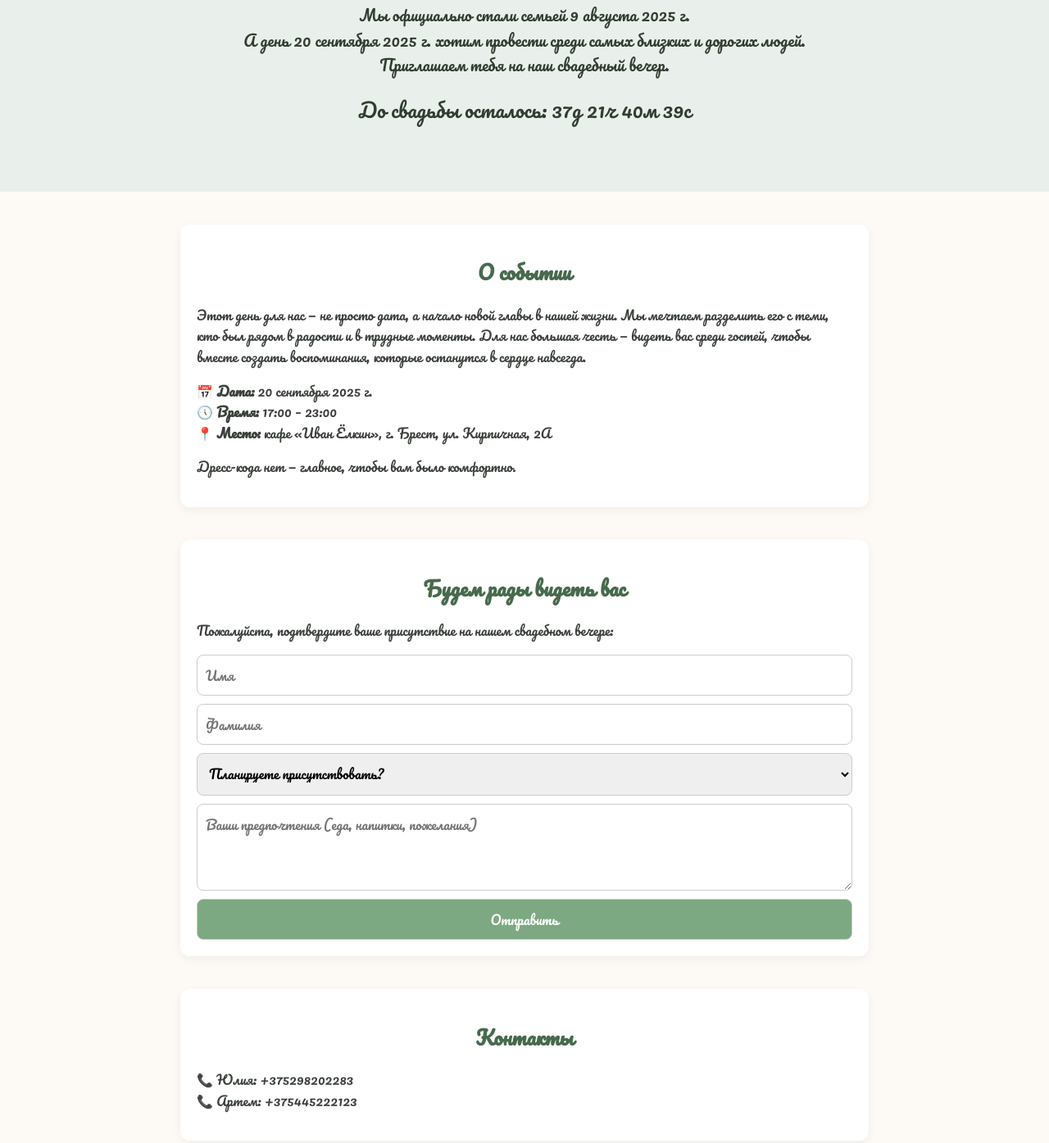
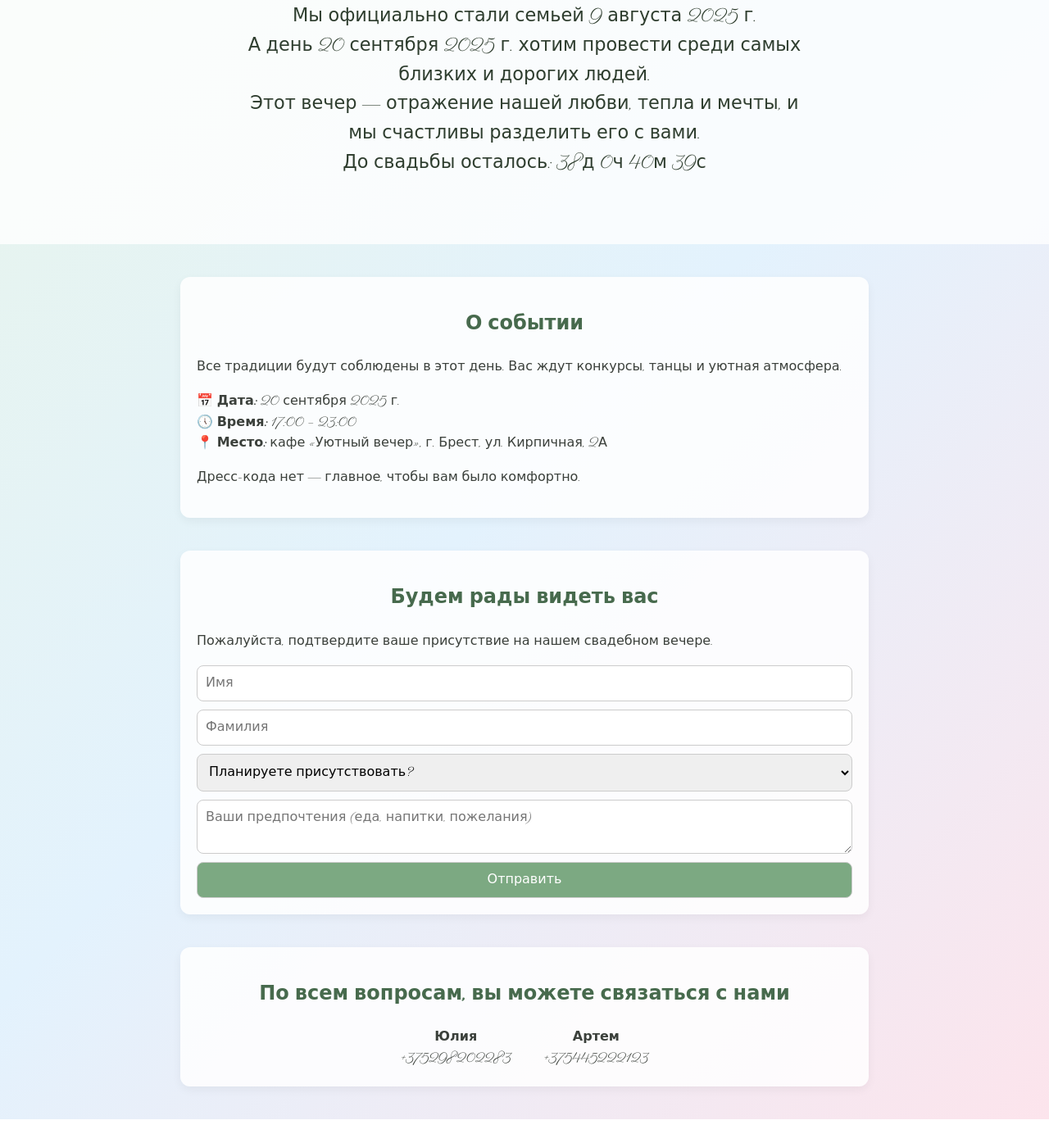
Before and after one commit to Yuliya372/wedding-invitation, a plain HTML site: page index.html in a window 1280 px wide. Shown: the part 206-1601 px from the top of the page at 82% size. After the commit the page ends 1572 px from the top, so only its background shows below. Drawn offline with Linux system fonts and the light colour scheme.

Commit message:
Update index.html

```diff
--- a/index.html
+++ b/index.html
@@ -5,16 +5,16 @@
     <meta name="viewport" content="width=device-width, initial-scale=1.0">
     <title>Свадьба Артем & Юлия</title>
     <style>
-        @import url('https://fonts.googleapis.com/css2?family=Pacifico&display=swap');
+        @import url('https://fonts.googleapis.com/css2?family=Parisienne&display=swap');
         body {
             margin: 0;
-            font-family: 'Pacifico', cursive;
-            background-color: #fdfaf6;
+            font-family: 'Parisienne', cursive;
+            background: linear-gradient(135deg, #e8f5e9, #e3f2fd, #fce4ec);
             color: #3b403b;
             line-height: 1.6;
         }
         header {
-            background-color: #e9f0ec;
+            background-color: rgba(255,255,255,0.8);
             padding: 80px 20px;
             text-align: center;
             color: #2f3e2f;
@@ -24,7 +24,7 @@
             margin-bottom: 20px;
         }
         header p {
-            font-size: 1.2rem;
+            font-size: 1.4rem;
             max-width: 700px;
             margin: 0 auto;
         }
@@ -32,7 +32,7 @@
             max-width: 800px;
             margin: 40px auto;
             padding: 20px;
-            background: rgba(255,255,255,0.97);
+            background: rgba(255,255,255,0.85);
             border-radius: 12px;
             box-shadow: 0 4px 12px rgba(0,0,0,0.05);
         }
@@ -51,7 +51,7 @@
             font-size: 1rem;
             border: 1px solid #ccc;
             border-radius: 8px;
-            font-family: 'Pacifico', cursive;
+            font-family: 'Parisienne', cursive;
         }
         button {
             background-color: #7ca982;
@@ -62,11 +62,19 @@
         button:hover {
             background-color: #5c8460;
         }
-        #countdown {
-            font-size: 1.5rem;
+        .contacts {
             text-align: center;
+        }
+        .contacts-grid {
+            display: flex;
+            justify-content: center;
+            gap: 40px;
             margin-top: 20px;
-            color: #2f3e2f;
+        }
+        .contact-person {
+            display: flex;
+            flex-direction: column;
+            align-items: center;
         }
     </style>
 </head>
@@ -76,22 +84,22 @@
     <h1>Артем & Юлия</h1>
     <p>Мы официально стали семьей 9 августа 2025 г.<br>
     А день 20 сентября 2025 г. хотим провести среди самых близких и дорогих людей.<br>
-    Приглашаем тебя на наш свадебный вечер.</p>
-    <div id="countdown"></div>
+    Этот вечер — отражение нашей любви, тепла и мечты, и мы счастливы разделить его с вами.</p>
+    <p id="countdown"></p>
 </header>
 
 <section>
     <h2>О событии</h2>
-    <p>Этот день для нас — не просто дата, а начало новой главы в нашей жизни. Мы мечтаем разделить его с теми, кто был рядом в радости и в трудные моменты. Для нас большая честь — видеть вас среди гостей, чтобы вместе создать воспоминания, которые останутся в сердце навсегда.</p>
+    <p>Все традиции будут соблюдены в этот день. Вас ждут конкурсы, танцы и уютная атмосфера.</p>
     <p><strong>📅 Дата:</strong> 20 сентября 2025 г.<br>
        <strong>🕔 Время:</strong> 17:00 – 23:00<br>
-       <strong>📍 Место:</strong> кафе «Иван Ёлкин», г. Брест, ул. Кирпичная, 2А</p>
+       <strong>📍 Место:</strong> кафе «Уютный вечер», г. Брест, ул. Кирпичная, 2А</p>
     <p>Дресс-кода нет — главное, чтобы вам было комфортно.</p>
 </section>
 
 <section>
     <h2>Будем рады видеть вас</h2>
-    <p>Пожалуйста, подтвердите ваше присутствие на нашем свадебном вечере:</p>
+    <p>Пожалуйста, подтвердите ваше присутствие на нашем свадебном вечере.</p>
     <form>
         <input type="text" placeholder="Имя" required>
         <input type="text" placeholder="Фамилия" required>
@@ -100,40 +108,37 @@
             <option>Да, с удовольствием</option>
             <option>К сожалению, нет</option>
         </select>
-        <textarea placeholder="Ваши предпочтения (еда, напитки, пожелания)" rows="3"></textarea>
+        <textarea placeholder="Ваши предпочтения (еда, напитки, пожелания)"></textarea>
         <button type="submit">Отправить</button>
     </form>
 </section>
 
-<section>
-    <h2>Контакты</h2>
-    <p>📞 Юлия: +375298202283<br>
-       📞 Артем: +375445222123</p>
+<section class="contacts">
+    <h2>По всем вопросам, вы можете связаться с нами</h2>
+    <div class="contacts-grid">
+        <div class="contact-person">
+            <strong>Юлия</strong>
+            <span>+375298202283</span>
+        </div>
+        <div class="contact-person">
+            <strong>Артем</strong>
+            <span>+375445222123</span>
+        </div>
+    </div>
 </section>
 
 <script>
-    const weddingDate = new Date('2025-09-20T17:00:00+03:00').getTime();
-    const countdownElement = document.getElementById('countdown');
-
-    function updateCountdown() {
+    const weddingDate = new Date('September 20, 2025 17:00:00').getTime();
+    const countdownEl = document.getElementById('countdown');
+    setInterval(() => {
         const now = new Date().getTime();
         const distance = weddingDate - now;
-
-        if (distance <= 0) {
-            countdownElement.innerHTML = "Сегодня наш день! ✨";
-            clearInterval(interval);
-            return;
-        }
-
         const days = Math.floor(distance / (1000 * 60 * 60 * 24));
         const hours = Math.floor((distance % (1000 * 60 * 60 * 24)) / (1000 * 60 * 60));
         const minutes = Math.floor((distance % (1000 * 60 * 60)) / (1000 * 60));
         const seconds = Math.floor((distance % (1000 * 60)) / 1000);
-
-        countdownElement.innerHTML = `До свадьбы осталось: ${days}д ${hours}ч ${minutes}м ${seconds}с`;
-    }
-
-    const interval = setInterval(updateCountdown, 1000);
+        countdownEl.innerHTML = `До свадьбы осталось: ${days}д ${hours}ч ${minutes}м ${seconds}с`;
+    }, 1000);
 </script>
 
 </body>
```
